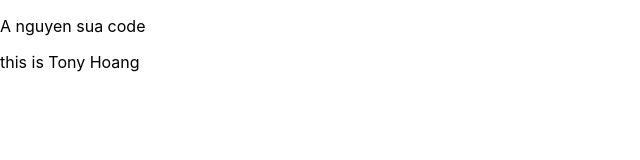
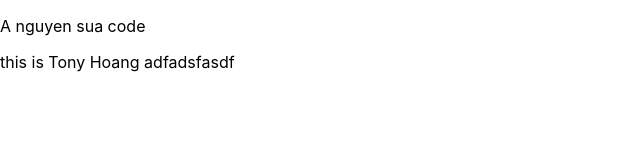
Before and after one commit to wingbui/chat-gpt-react, a React (Create React App) app: page / in a window 1280 px wide. Shown: the top 160 px of the page, without its empty margins (0-640 px from the left). Built offline with nearby package versions, Linux system fonts and the light colour scheme.

Commit message:
buiid: tony/abc-in-return

```diff
--- a/src/App.js
+++ b/src/App.js
@@ -6,7 +6,7 @@ function App() {
 <>
   <p>A nguyen sua code</p>
 
-  <p>this is Tony Hoang</p>
+  <p>this is Tony Hoang adfadsfasdf</p>
 </>
 
 
```
